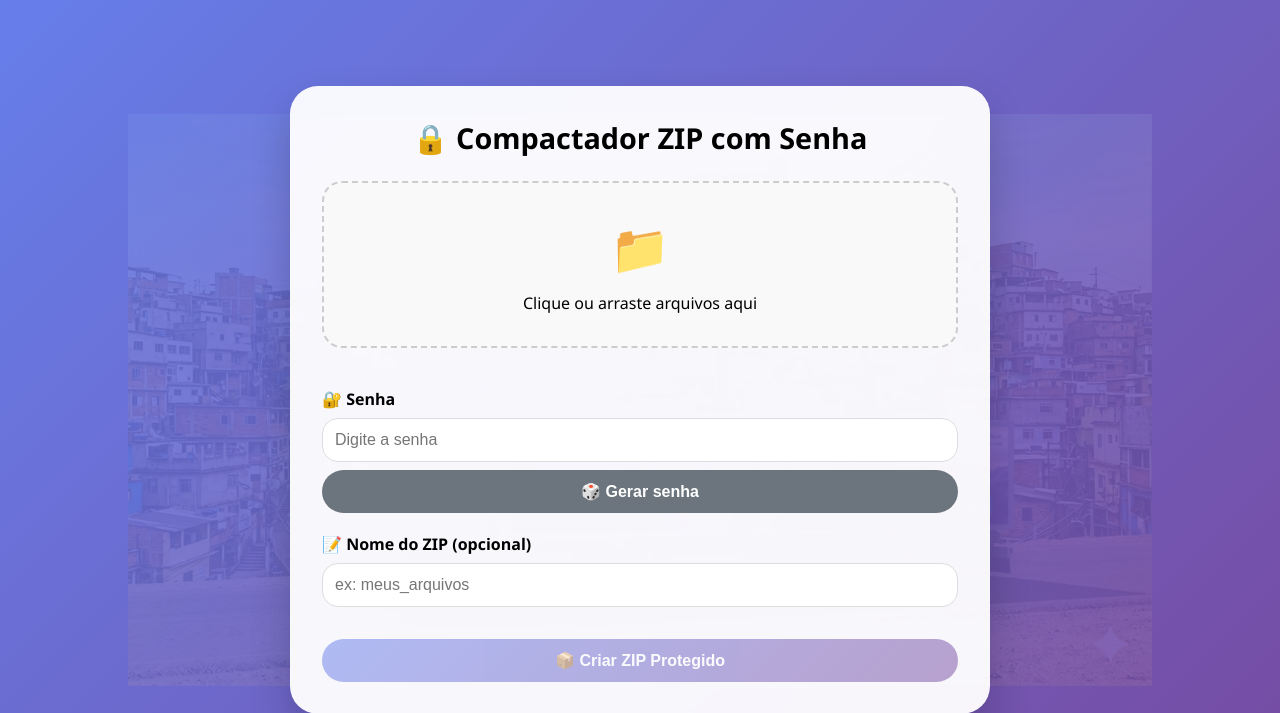
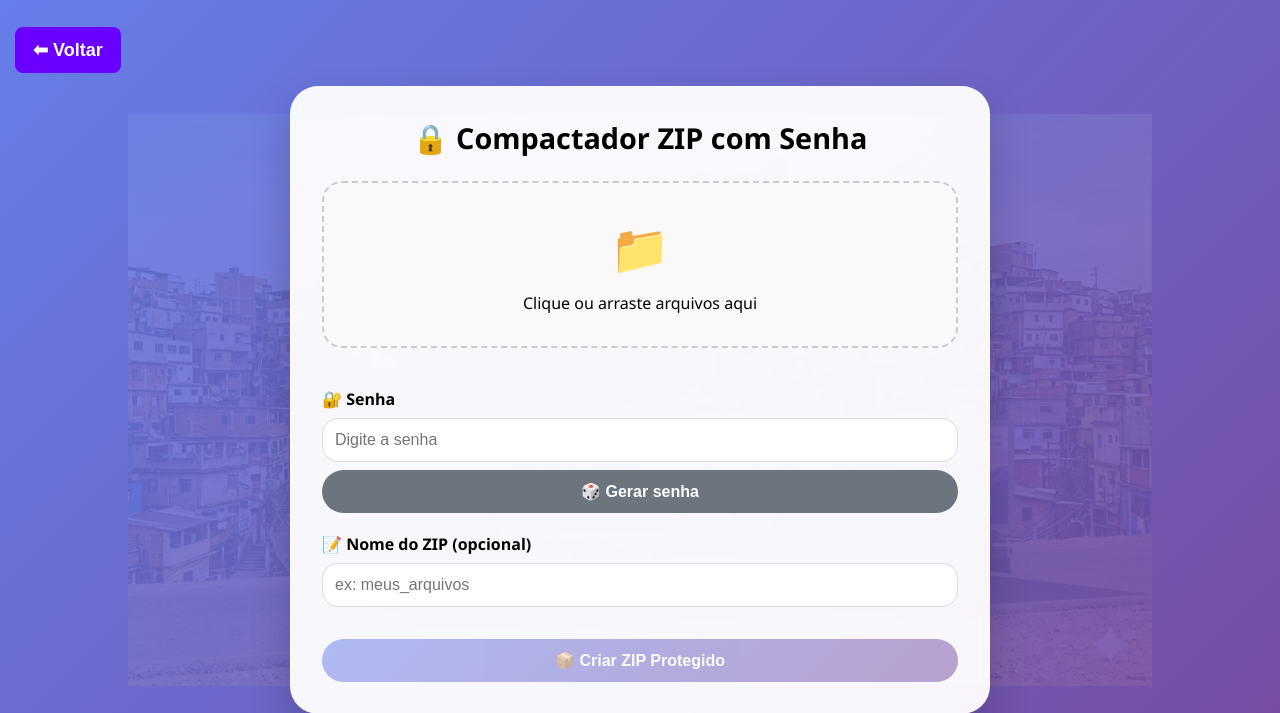
Before and after one commit to infobasicbrasilia-sudo/compactar, a Flask app: page / in a window 1280 px wide. Shown: the top 713 px of the page. Run offline with Flask 3, Linux system fonts and the light colour scheme.

Commit message:
update correção

```diff
--- a/static/style.css
+++ b/static/style.css
@@ -3,54 +3,99 @@
     padding: 0;
     box-sizing: border-box;
 }
+
+/* BODY */
 body {
     font-family: 'Segoe UI', Tahoma, Geneva, Verdana, sans-serif;
     background: linear-gradient(135deg, #667eea 0%, #764ba2 100%);
     min-height: 100vh;
+
+    /* mantém seu layout centralizado */
     display: flex;
     align-items: center;
     justify-content: center;
+
     padding: 20px;
     position: relative;
 }
+
+/* 🔥 BOTÃO VOLTAR (CORRIGIDO) */
+#btnVoltarPainel{
+    position: fixed;
+    top: 15px;
+    left: 15px;
+
+    padding: 12px 18px;
+    background: #6a00ff;
+    border: none;
+    border-radius: 8px;
+    color: white;
+    cursor: pointer;
+
+    z-index: 9999;
+
+    font-size: 18px;
+    font-weight: bold;
+    transition: 0.3s;
+
+    width: auto; /* 🔥 ESSENCIAL */
+}
+
+#btnVoltarPainel:hover{
+    transform: scale(1.05);
+}
+
+/* CONTAINER */
 .container {
     max-width: 700px;
     width: 100%;
     position: relative;
     z-index: 1;
 }
+
+/* LOGO FUNDO */
 .logo-bg {
     position: fixed;
     top: 0;
     left: 0;
     width: 100%;
     height: 100%;
+
     display: flex;
     align-items: center;
     justify-content: center;
+
     pointer-events: none;
     z-index: 0;
 }
+
 .logo-bg img {
     max-width: 80%;
     max-height: 80%;
     opacity: 0.1;
     object-fit: contain;
 }
+
+/* CARD */
 .card {
     background: rgba(255, 255, 255, 0.95);
     backdrop-filter: blur(2px);
     border-radius: 28px;
     padding: 32px;
     box-shadow: 0 20px 40px rgba(0,0,0,0.2);
+
     position: relative;
     z-index: 2;
 }
+
+/* TITULO */
 h1 {
     text-align: center;
     margin-bottom: 24px;
     font-size: 1.8rem;
 }
+
+/* UPLOAD */
 .upload-area {
     border: 2px dashed #ccc;
     border-radius: 20px;
@@ -60,77 +105,101 @@ h1 {
     transition: 0.2s;
     background: #f9f9f9;
 }
+
 .upload-area:hover {
     border-color: #667eea;
     background: #f0eef9;
 }
+
 .upload-icon {
     font-size: 48px;
     margin-bottom: 12px;
 }
+
+/* LISTA DE ARQUIVOS */
 .file-list {
     margin: 20px 0;
     max-height: 200px;
     overflow-y: auto;
 }
+
 .file-item {
     background: #f1f1f1;
     padding: 8px 12px;
     margin-bottom: 8px;
     border-radius: 12px;
+
     display: flex;
     justify-content: space-between;
     align-items: center;
 }
+
 .file-item button {
     background: none;
     border: none;
     color: #f44336;
     font-size: 1.2rem;
     cursor: pointer;
+
     width: auto;
     margin: 0;
     padding: 0 8px;
 }
+
+/* FORM */
 .form-group {
     margin: 20px 0;
 }
+
 label {
     display: block;
     font-weight: 600;
     margin-bottom: 8px;
 }
-input[type="password"], input[type="text"] {
+
+input[type="password"],
+input[type="text"] {
     width: 100%;
     padding: 12px;
     border: 1px solid #ddd;
     border-radius: 16px;
     font-size: 1rem;
 }
+
+/* BOTÕES */
 button {
     background: linear-gradient(135deg, #667eea, #764ba2);
     color: white;
     border: none;
+
     padding: 12px 24px;
     border-radius: 32px;
+
     font-size: 1rem;
     font-weight: bold;
     cursor: pointer;
+
     transition: 0.2s;
+
     width: 100%;
     margin-top: 12px;
 }
+
 button:disabled {
     opacity: 0.5;
     cursor: not-allowed;
 }
+
 #generatePassword {
     background: #6c757d;
     margin-top: 8px;
 }
+
+/* PROGRESSO */
 .progress {
     margin-top: 20px;
 }
+
 .progress-bar {
     width: 100%;
     height: 20px;
@@ -138,12 +207,15 @@ button:disabled {
     border-radius: 10px;
     overflow: hidden;
 }
+
 .progress-fill {
     width: 0%;
     height: 100%;
     background: linear-gradient(90deg, #667eea, #764ba2);
     transition: width 0.3s;
 }
+
+/* RESULTADO */
 .result {
     margin-top: 20px;
     padding: 16px;
@@ -151,11 +223,23 @@ button:disabled {
     border-radius: 16px;
     text-align: center;
 }
+
+/* MOBILE */
 @media (max-width: 600px) {
+
     .card {
         padding: 20px;
     }
+
     h1 {
         font-size: 1.4rem;
     }
+
+    /* botão maior para acessibilidade */
+    #btnVoltarPainel{
+        font-size: 20px;
+        padding: 14px 20px;
+        top: 10px;
+        left: 10px;
+    }
 }
--- a/templates/index.html
+++ b/templates/index.html
@@ -7,35 +7,58 @@
     <link rel="stylesheet" href="{{ url_for('static', filename='style.css') }}">
 </head>
 <body>
+
+    <!-- 🔥 BOTÃO VOLTAR FIXO -->
+    <button id="btnVoltarPainel">⬅ Voltar</button>
+
     <div class="container">
+
         <div class="logo-bg">
             <img src="{{ url_for('static', filename='BrasilIALogo.png') }}" alt="Logo">
         </div>
+
         <div class="card">
             <h1>🔒 Compactador ZIP com Senha</h1>
+
             <div class="upload-area" id="uploadArea">
                 <div class="upload-icon">📁</div>
                 <p>Clique ou arraste arquivos aqui</p>
                 <input type="file" id="fileInput" multiple style="display: none">
             </div>
+
             <div id="fileList" class="file-list"></div>
+
             <div class="form-group">
                 <label>🔐 Senha</label>
                 <input type="password" id="password" placeholder="Digite a senha">
                 <button type="button" id="generatePassword">🎲 Gerar senha</button>
             </div>
+
             <div class="form-group">
                 <label>📝 Nome do ZIP (opcional)</label>
                 <input type="text" id="outputName" placeholder="ex: meus_arquivos">
             </div>
+
             <button id="compactBtn" disabled>📦 Criar ZIP Protegido</button>
+
             <div id="progress" class="progress" style="display: none;">
-                <div class="progress-bar"><div class="progress-fill"></div></div>
+                <div class="progress-bar">
+                    <div class="progress-fill"></div>
+                </div>
                 <p>Enviando...</p>
             </div>
+
             <div id="result" class="result" style="display: none;"></div>
         </div>
     </div>
+
+    <!-- 🔥 SCRIPT VOLTAR -->
+    <script>
+        document.getElementById("btnVoltarPainel").addEventListener("click", () => {
+            window.location.href = "https://painel-controller.vercel.app/";
+        });
+    </script>
+
     <script src="{{ url_for('static', filename='script.js') }}"></script>
 </body>
 </html>
```
